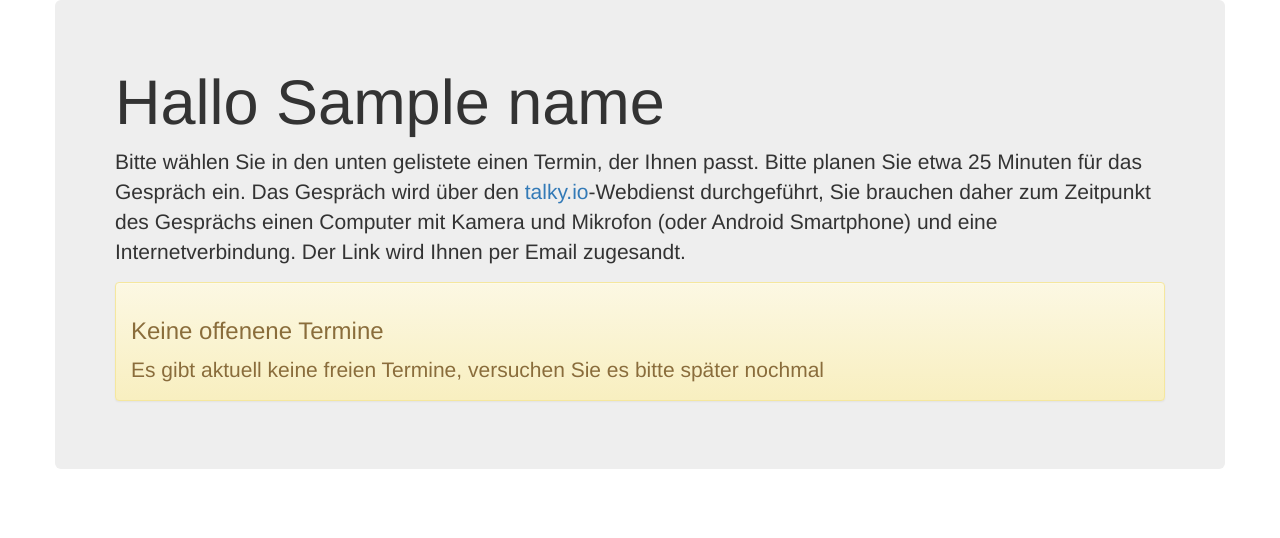
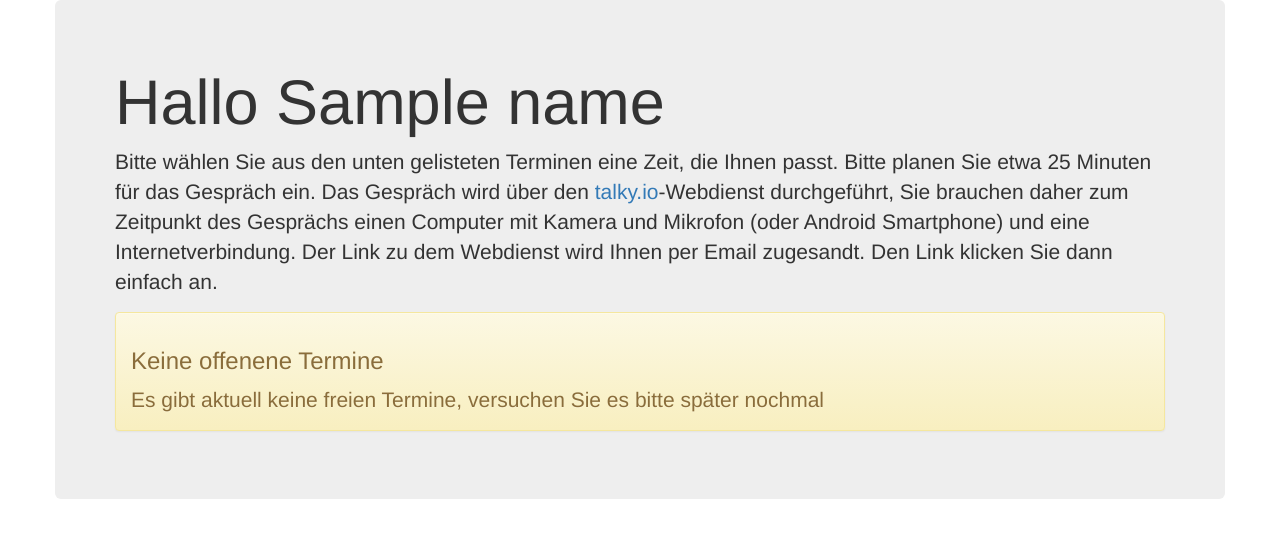
Before and after one commit to DemokratieInBewegung/appntr, a Django app: template templates/invite.html in a window 1280 px wide. Shown: the top 538 px of the page. Run offline with Django 3.2, Linux system fonts and the light colour scheme; the template is opened without the code that fills it: most values are stand-ins (such as "Sample title", 1, 10 or a date in 2020); some libraries are stand-ins or nearby versions.

Commit message:
minor tweaks for usability

```diff
--- a/templates/interviewer.html
+++ b/templates/interviewer.html
@@ -48,6 +48,7 @@
 
         <h3>Hier bitte die Verfügbarkeit wählen</h3>
         <div class="form-group">
+          <button type="submit">Speichern</button>
           {% for entry in frames %}
 
             <div class="panel panel-default">
--- a/templates/invite.html
+++ b/templates/invite.html
@@ -23,7 +23,8 @@
     {% endif %}
     <div class="jumbotron">
       <h1>Hallo {{name|default:""}}</h1>
-      <p>Bitte wählen Sie in den unten gelistete einen Termin, der Ihnen passt. Bitte planen Sie etwa 25 Minuten für das Gespräch ein. Das Gespräch wird über den <a href="https://talky.io/">talky.io</a>-Webdienst durchgeführt, Sie brauchen daher zum Zeitpunkt des Gesprächs einen Computer mit Kamera und Mikrofon (oder Android Smartphone) und eine Internetverbindung. Der Link wird Ihnen per Email zugesandt.</p>
+      <p>
+      Bitte wählen Sie aus den unten gelisteten Terminen eine Zeit, die Ihnen passt. Bitte planen Sie etwa 25 Minuten für das Gespräch ein. Das Gespräch wird über den <a href="https://talky.io/">talky.io</a>-Webdienst durchgeführt, Sie brauchen daher zum Zeitpunkt des Gesprächs einen Computer mit Kamera und Mikrofon (oder Android Smartphone) und eine Internetverbindung. Der Link zu dem Webdienst wird Ihnen per Email zugesandt. Den Link klicken Sie dann einfach an.</p>
       {% regroup slots by day as slot_list %}
       <form method="POST" class="form-inline">
       {% csrf_token %}
@@ -39,8 +40,8 @@
                 {% endfor %}
               </div>
             </div>
+            <button type="submit">Termin vereinbaren</button>
           {% endfor %}
-          <button type="submit">Termin vereinbaren</button>
         </div>
       {% else %}
         <div class="alert alert-warning" role="alert">
```
